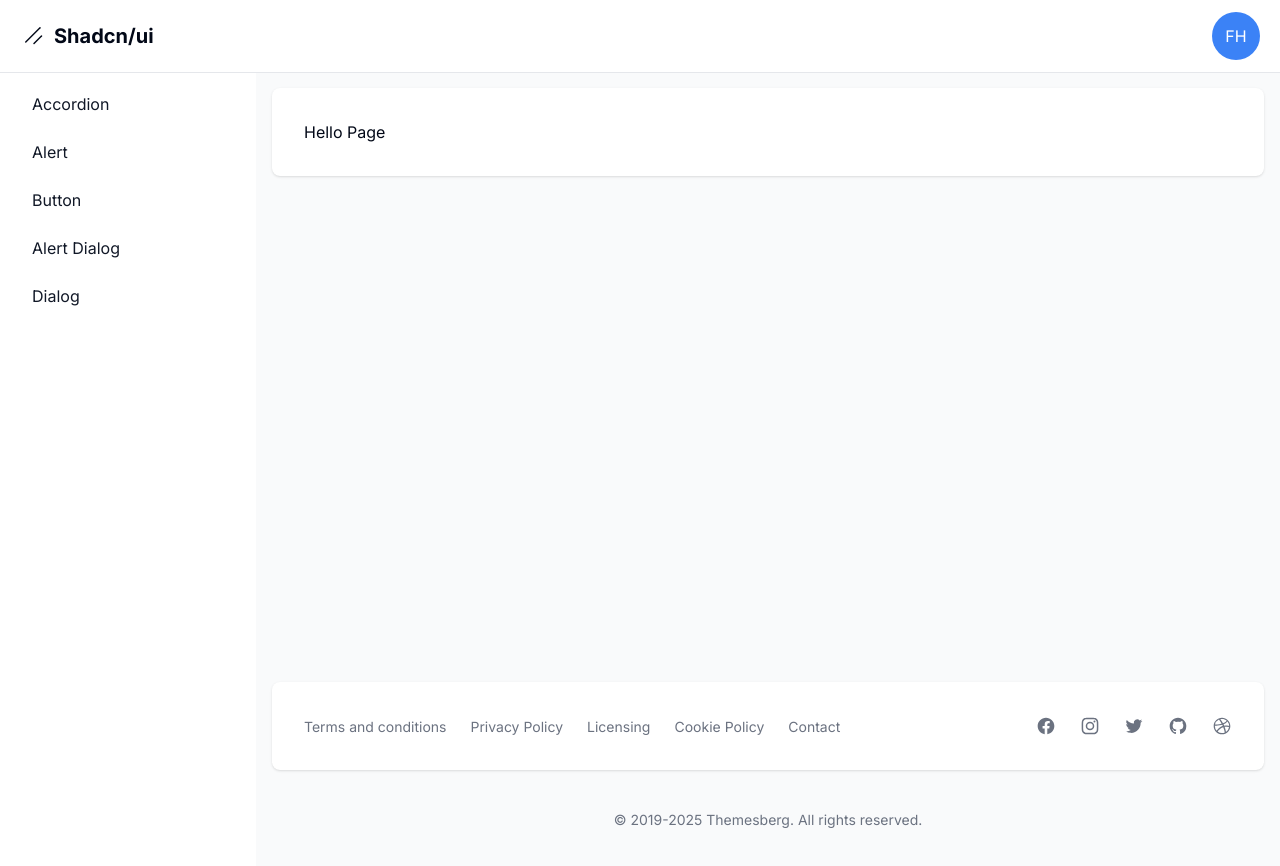
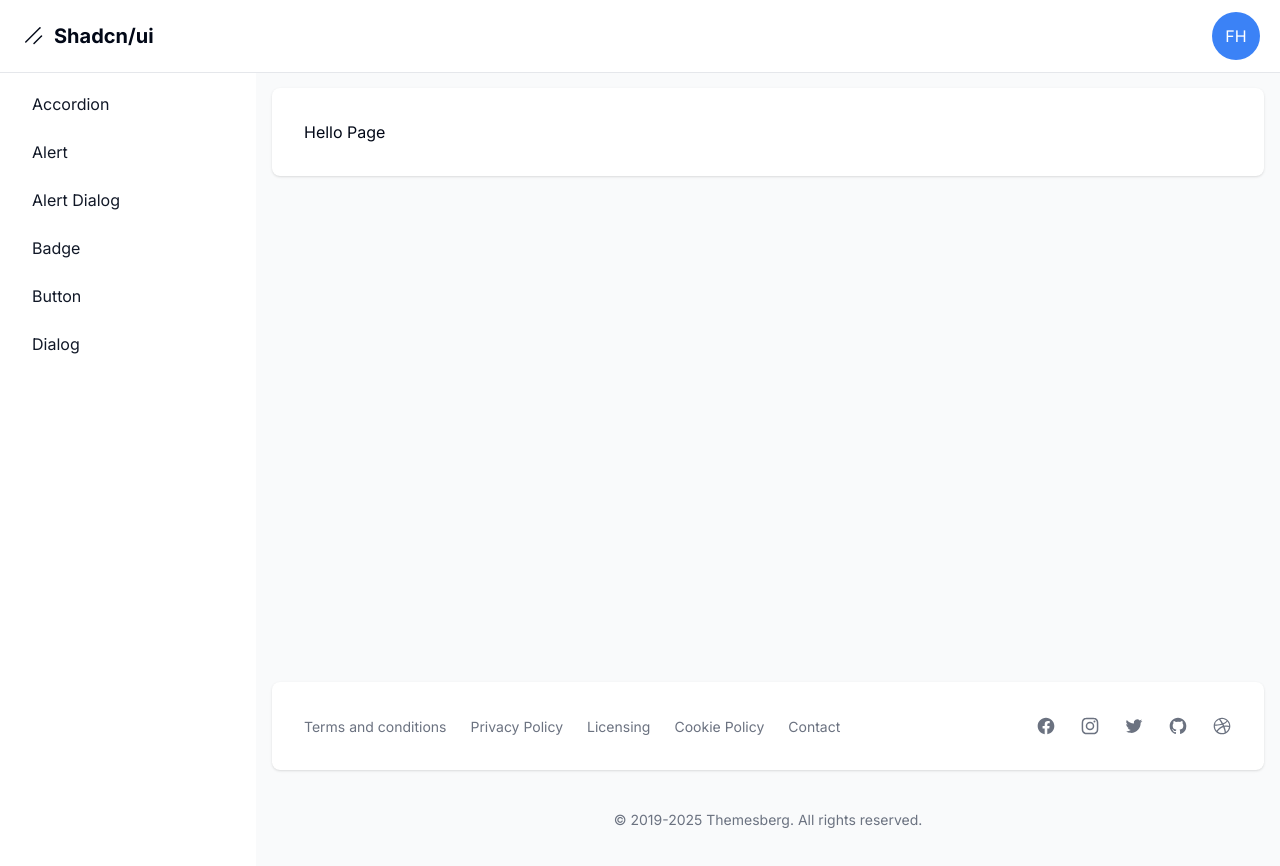
Before and after one commit to ImNotGabo/shadcn-dashboard, a Next.js app: page /dashboard/home in a window 1280 px wide. Shown: the top 866 px of the page. Built offline with nearby package versions, Linux system fonts and the light colour scheme.

Commit message:
add badge link to dashboard layout and sort links alphabetically

```diff
--- a/src/app/dashboard/layout.tsx
+++ b/src/app/dashboard/layout.tsx
@@ -9,7 +9,8 @@ const links = [
 	{ name: 'button', href: 'button' },
 	{ name: 'alert dialog', href: 'alert-dialog' },
 	{ name: 'dialog', href: 'dialog' },
-];
+	{ name: 'badge', href: 'badge' },
+].sort((a, b) => a.name.localeCompare(b.name));
 
 export default function DashboardLayout({
 	children,
```
